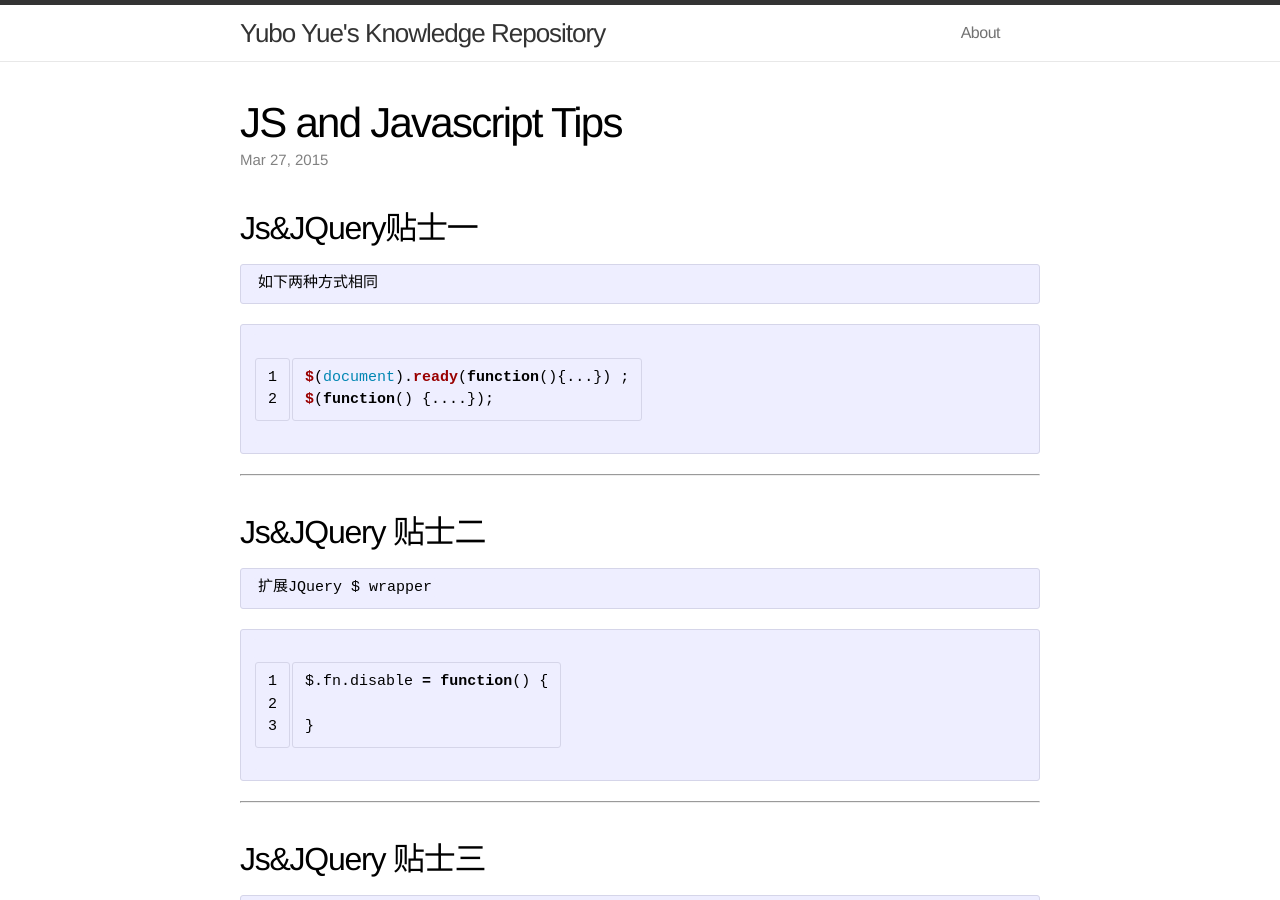
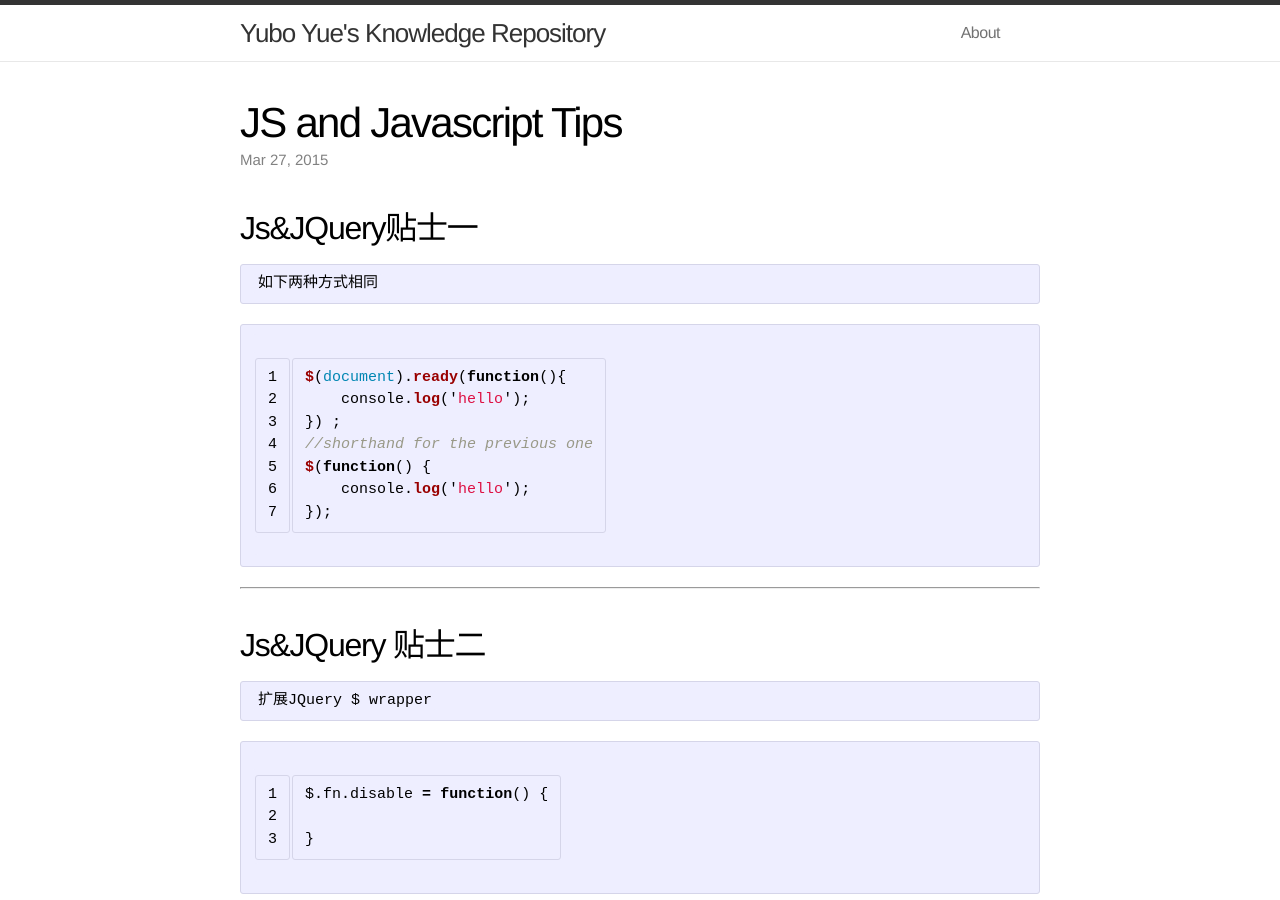
Before and after one commit to yubo-yue/yubo-yue.github.io, a Jekyll site: the page built from _posts/2015-03-27-js-jquery-tips-1.markdown, in a window 1280 px wide and 900 px high. Built offline with Jekyll 4.4.1, drawn with Linux system fonts in a browser that asks for light colours.

```diff
--- a/_posts/2015-03-27-js-jquery-tips-1.markdown
+++ b/_posts/2015-03-27-js-jquery-tips-1.markdown
@@ -9,8 +9,14 @@ categories: js, jquery
 
     如下两种方式相同
 {% highlight javascript linenos %}
-$(document).ready(function(){...}) ;
-$(function() {....});
+$(document).ready(function(){
+    console.log('hello');
+}) ;
+//shorthand for the previous one
+$(function() {
+    console.log('hello');
+});
+
 {% endhighlight %}
 
 ***
```
Also changed, not shown: _posts/2015-03-27-Booking-Reading-History.markdown (added, +19 -0 lines).
